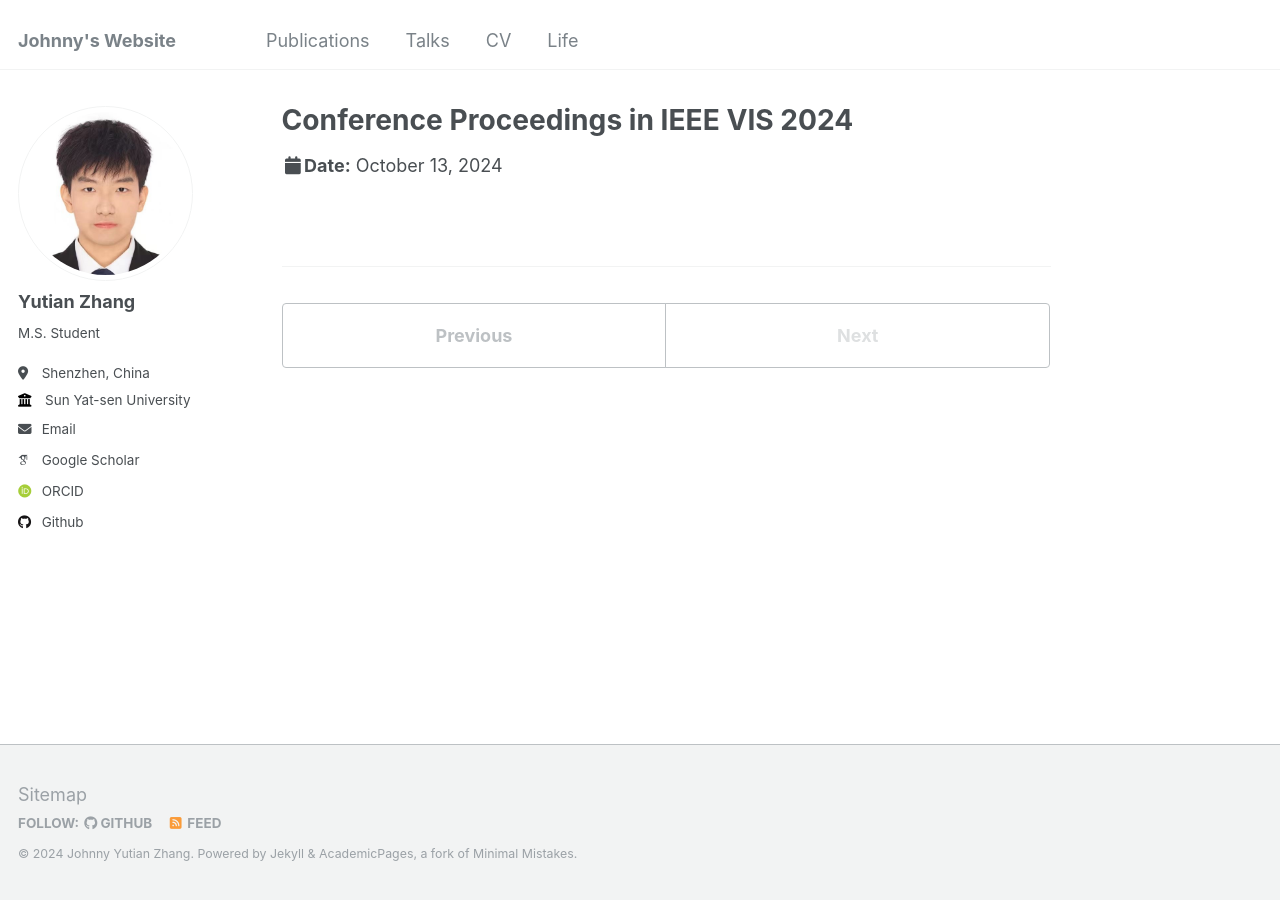
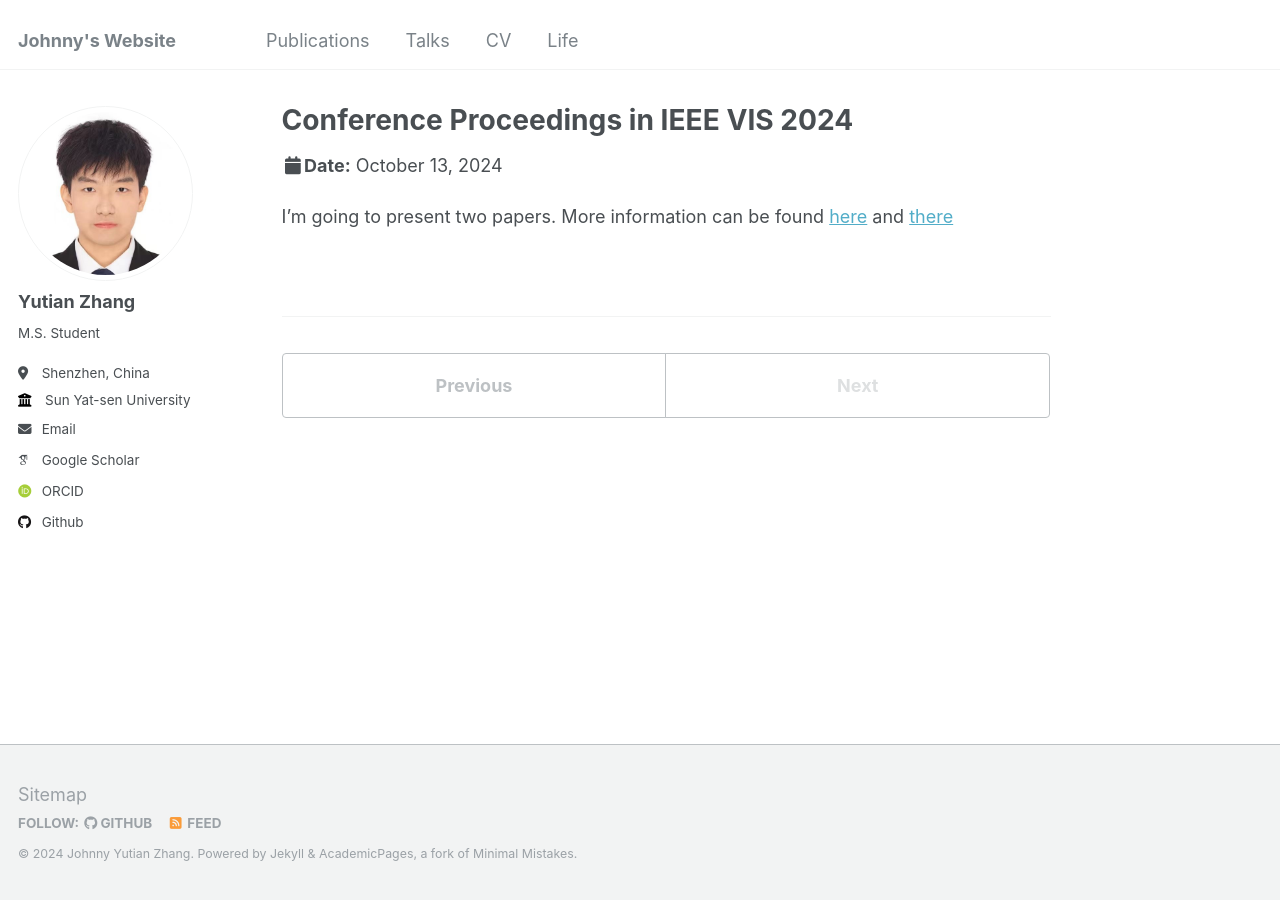
Before and after one commit to johnnyzhang99/johnnyzhang99.github.io, a Jekyll site: the page built from _talks/talk-1.md, in a window 1280 px wide. Built offline with Jekyll 4.4.1, drawn with Linux system fonts in a browser that asks for light colours; some web fonts are replaced.

Commit message:
completed version 1.0

```diff
--- a/_includes/archive-single-talk.html
+++ b/_includes/archive-single-talk.html
@@ -28,6 +28,7 @@
 
     <!--如果有excerpt, 不显示详细内容-->
     {% if post.excerpt %}<p class="archive__item-excerpt" itemprop="description">{{ post.excerpt | markdownify | remove: '<p>' | remove: '</p>' }}</p>{% endif %}
+
     <!-- {% if post.excerpt %}<p class="archive__item-excerpt" itemprop="description">{{ post.excerpt | markdownify | remove: '<p>' | remove: '</p>'}}</p>{% endif %} -->
     <!-- {% if post.excerpt %}<p class="archive__item-excerpt" itemprop="description">{{ post.excerpt | markdownify | remove: '<p>' | remove: '</p>' | replace: '<img', '' | replace: '>', '' }}</p>{% endif %} -->
 
--- a/_talks/talk-1.md
+++ b/_talks/talk-1.md
@@ -1,11 +1,12 @@
 ---
 title: "Conference Proceedings in IEEE VIS 2024"
 collection: talks
-type: "Conference proceedings talk"
+type: "Talk"
 permalink: /talks/talk-1
 venue: "IEEE VIS 2024"
 date: 2024-10-13
 location: "Tampa, FL"
-excerpt: ""
+# excerpt: ""
 ---
-<!-- 以下为详细内容 -->
+
+I'm going to present two papers. More information can be found [here](https://ieeevis.org/year/2024/program/paper_v-full-1681.html) and [there](https://ieeevis.org/year/2024/program/paper_v-tvcg-20243392587.html)
```
Also changed, not shown: _publications/2024-05-EVCSeer.md (+1 -1 lines), _talks/talk-2.md (+1 -1 lines), _talks/talk-3.md (+1 -1 lines).
